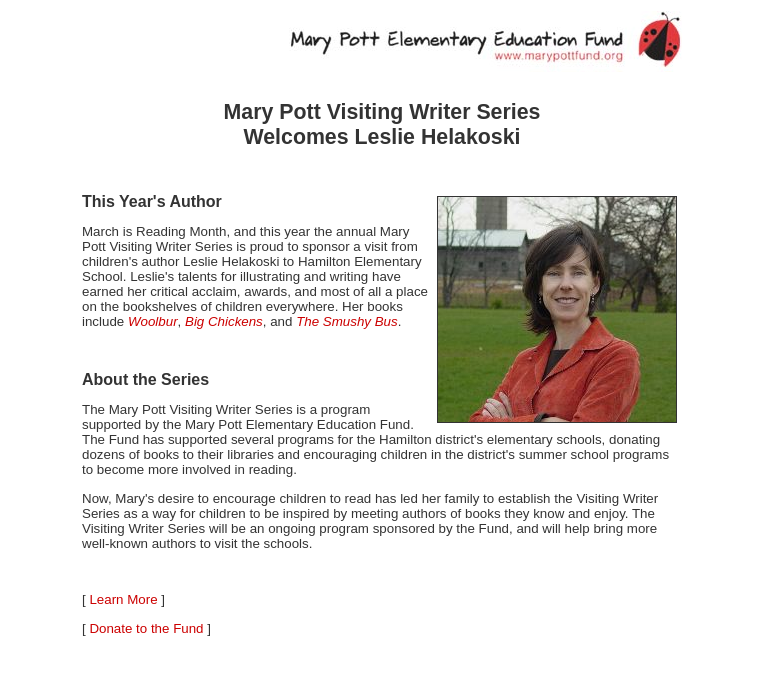
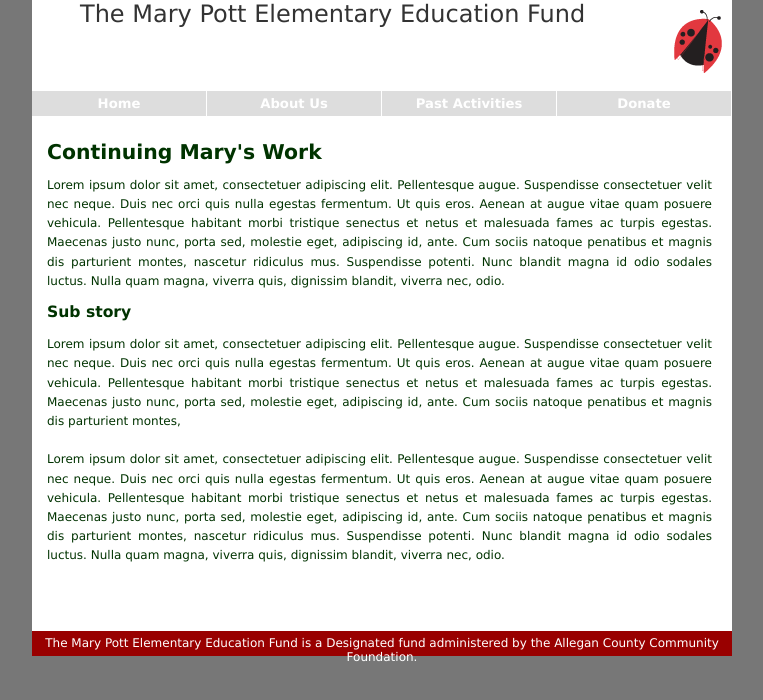
Before and after one commit to jonpott/marypottfund, a plain HTML site: page htdocs/index.html in a window 1280 px wide. Shown: the whole page, without its empty margins (258-1021 px from the left). Drawn offline with Linux system fonts and the light colour scheme.

Commit message:
A good start
More to do, but this may be a decent beginning.

```diff
--- a/htdocs/index.html
+++ b/htdocs/index.html
@@ -1,69 +1,62 @@
-<html>
-
+<!DOCTYPE html PUBLIC "-//W3C//DTD XHTML 1.0 Strict//EN" "http://www.w3.org/TR/xhtml1/DTD/xhtml1-strict.dtd">
+<html xmlns="http://www.w3.org/1999/xhtml">
 <head>
-
-<title>The Mary Pott Elementary Education Fund</title>
-
+<meta http-equiv="Content-Type" content="text/html; charset=iso-8859-1" />
+<title>Mary Pott Elementary Education Fund</title>
+<link rel="stylesheet" href="style.css" type="text/css" />
 </head>
 
 <body>
+<!-- Master Container: Centered and 700px wide -->
+<div id="container">
 
-<link rel="stylesheet" type="text/css" href="main.css">
+    <!-- Site Top Header -->
+    <div id="topheader">
+    <span id="title">The Mary Pott Elementary Education Fund</span>
+    <img class="topheader" src="images/ladybug.png" />
+	</div>
 
-<table width="100%">
-  <tr>
-    <td align="center" valign="top">
+	<!-- Site navigation buttons -->
+	<div id="navcontainer">
+        <div class="navitem"><a href="#">Home</a></div>
+        <div class="navitem"><a href="#">About Us</a></div>
+        <div class="navitem"><a href="#">Past Activities</a></div>
+        <div class="navitem"><a href="#">Donate</a></div>
+<!--        <div class="navitem"><a href="#">Contact Us</a></div>
+ -->    </div>
+    <!-- End of Site Navigation Buttons -->
 
+    <!-- Main content container -->
+    <div id="main">
+        <!-- The sidebar for news etc -->
+<!--       <div id="scrolling">
+            <p class="headertext1">Scrolling News: </p>
+      </div>
+ -->        <!-- End of Sidebar -->
+        <br />
+        <h1>Continuing Mary's Work</h1>
+        <p>Lorem ipsum dolor sit amet, consectetuer adipiscing elit. Pellentesque augue.   Suspendisse consectetuer velit nec neque. Duis nec orci quis nulla egestas   fermentum. Ut quis eros. Aenean at augue vitae quam posuere vehicula.   Pellentesque habitant morbi tristique senectus et netus et malesuada fames ac   turpis egestas. Maecenas justo nunc, porta sed, molestie eget, adipiscing id,   ante. Cum sociis natoque penatibus et magnis dis parturient montes, nascetur   ridiculus mus. Suspendisse potenti. Nunc blandit magna id odio sodales luctus.   Nulla quam magna, viverra quis, dignissim blandit, viverra nec, odio. </p>
+        <p><span class="headertext1">Sub story </span>        </p>
 
-      <table width="600" cellpadding="0" cellspacing="0">
-         <tr>
-	   <td align="right" valign="top">
-	     <a href="index.html"><img src="images/top_banner.jpg" border="0"></a>
-	     <p>&nbsp;</p>
-	   </td>
-	 </tr>
+        <p>Lorem ipsum dolor sit amet, consectetuer adipiscing elit. Pellentesque augue.   Suspendisse consectetuer velit nec neque. Duis nec orci quis nulla egestas   fermentum. Ut quis eros. Aenean at augue vitae quam posuere vehicula.   Pellentesque habitant morbi tristique senectus et netus et malesuada fames ac   turpis egestas. Maecenas justo nunc, porta sed, molestie eget, adipiscing id,   ante. Cum sociis natoque penatibus et magnis dis parturient montes,<br />
+        <br />
+        Lorem ipsum dolor sit amet, consectetuer adipiscing elit. Pellentesque augue.   Suspendisse consectetuer velit nec neque. Duis nec orci quis nulla egestas   fermentum. Ut quis eros. Aenean at augue vitae quam posuere vehicula.   Pellentesque habitant morbi tristique senectus et netus et malesuada fames ac   turpis egestas. Maecenas justo nunc, porta sed, molestie eget, adipiscing id,   ante. Cum sociis natoque penatibus et magnis dis parturient montes, nascetur   ridiculus mus. Suspendisse potenti. Nunc blandit magna id odio sodales luctus.   Nulla quam magna, viverra quis, dignissim blandit, viverra nec, odio. </p>
+      <br />
+<!-- 	      <div id="cert">
+<a href="http://validator.w3.org/check?uri=http://nrain.net/cms/sample/RGB/"><img
+        src="http://www.w3.org/Icons/valid-xhtml10"
+        alt="Valid XHTML 1.0 Strict" height="31" width="88" /></a>      </div>
+ -->
+          <br />
+    </div>
+    <!-- End of main container -->
 
-         <tr>
-           <td align="left" valign="top">
-
-
-             <h1>Mary Pott Visiting Writer Series <br>
-             Welcomes Leslie Helakoski
-	     <p>&nbsp;</p></h1>
-
-             <h2><img src="images/leslie_helakoski.jpg" align="right" vspace="3" hspace="5" width="238" height="225" border="1">This Year's Author</h2>
-	     <p>March is Reading Month, and this year the annual Mary Pott Visiting Writer Series is proud to sponsor a visit from children's author Leslie Helakoski to Hamilton Elementary School.  Leslie's talents for illustrating and writing have earned her critical acclaim, awards, and most of all a place on the bookshelves of children everywhere.  Her books include <a href="http://www.amazon.com/Woolbur-Leslie-Helakoski/dp/0060847263/ref=pd_bbs_sr_1?ie=UTF8&s=books&qid=1238287050&sr=8-1"><span id="booktitle">Woolbur</span></a>, <a href="http://www.amazon.com/Big-Chickens-Leslie-Helakoski/dp/0142410578/ref=sr_1_2?ie=UTF8&s=books&qid=1238287723&sr=1-2"><span id="booktitle">Big Chickens</span></a>, and <a href="http://www.amazon.com/Smushy-Bus-Leslie-Helakoski/dp/0761319174/ref=sr_1_4?ie=UTF8&s=books&qid=1238287723&sr=1-4"><span id="booktitle">The Smushy Bus</span></a>.</p>
-	     <!--<p>Leslie Helakoski will visit Hamilton Elementary School on Wednesday, April 1st, 2009.</p>-->
-	     <p>&nbsp;</p>
-             <h2>About the Series</h2>
-	     <p>The Mary Pott Visiting Writer Series is a program supported by the Mary Pott Elementary Education Fund.  The Fund has supported several programs for the Hamilton district's elementary schools, donating dozens of books to their libraries and encouraging children in the district's summer school programs to become more involved in reading.</p>
-             <p>Now, Mary's desire to encourage children to read has led her family to establish the Visiting Writer Series as a way for children to be inspired by meeting authors of books they know and enjoy.  The Visiting Writer Series will be an ongoing program sponsored by the Fund, and will help bring more well-known authors to visit the schools.</p>
-	     <p>&nbsp;</p>
-
-	     <p>[ <a href="learn.html">Learn More</a> ]</p>
-	     <p>[ <a href="donate.html">Donate to the Fund</a> ]</p>
-
-           </td>
-         </tr>
-       </table>
-     </td>
-   </tr>
- </table>
-
-
-
-<script type="text/javascript">
-var gaJsHost = (("https:" == document.location.protocol) ? "https://ssl." : "http://www.");
-document.write(unescape("%3Cscript src='" + gaJsHost + "google-analytics.com/ga.js' type='text/javascript'%3E%3C/script%3E"));
-</script>
-<script type="text/javascript">
-try {
-var pageTracker = _gat._getTracker("UA-3737853-1");
-pageTracker._trackPageview();
-} catch(err) {}</script>
-
-
+    <!-- Footer -->
+    <div id="footer">
+    The Mary Pott Elementary Education Fund is a Designated fund administered by the Allegan County Community Foundation.
+    </div>
+    <!-- End of footer -->
+</div>
+<!-- End of master container -->
 </body>
-
-
 </html>
--- a/htdocs/main.css
+++ /dev/null
@@ -1,62 +0,0 @@
-
-
-body	{
-		font-family: arial, helvetica, sans-serif;
-		background:  #ffffff;
-		color: #333333;
-}
-
-
-
-
-h1	{	font-size: 16pt;
-		text-align: center;
-		color: #333333;
-}
-
-
-
-
-
-h2	{
-		font-size: 12pt;
-		font-weight: bold;
-		color: #333333;
-}
-
-
-
-h3	{
-		font-size:  10pt;
-		font-weight: bold;
-		color: #333333;
-}
-
-
-
-
-
-p	{
-		font-size: 10pt;
-}
-
-
-
-
-
-a	{
-		color: #cc0000;
-		text-decoration: none;
-}
-
-
-
-
-
-a:hover {	text-decoration:  underline;
-}
-
-
-#booktitle {
-		font-style:italic;
-}
--- /dev/null
+++ b/htdocs/style.css
@@ -0,0 +1,127 @@
+/* CSS Document - Author: nRain Designs */
+
+body
+{
+	font-size: 12px;
+	font-family: Verdana, Arial, SunSans-Regular, Sans-Serif;
+	margin: 0px;
+	padding-left:50%;
+	/*background: url(images/bg.gif) center repeat-y;*/
+	background-color: #777;
+}
+
+a {text-decoration: none; color: #fff;}
+a:hover {text-decoration: underline; color: #fff;}
+
+#container
+{
+	width: 700px;
+	margin-left: -350px;
+	background-color: #fff;
+}
+
+#topheader
+{
+	background-color: #fff;
+	height: 90px;
+    text-align: left;
+}
+
+
+img.topheader
+{	border: none;
+	padding:  10px;
+	float: right;
+}
+
+
+#title
+{
+    font-size: 2.0em;
+    color: #333;
+    font-family: verdana;
+    margin: 2em;
+    vertical-align: middle;
+}
+
+#navcontainer
+{
+	background-color: #ddd;
+}
+
+.navitem
+{
+	background-color: #ddd;
+	padding: 5px;
+	text-decoration:none;
+	font-weight:bold;
+	font-size: 1.1em;
+	text-align:center;
+	color: #fff;
+	width: 164px;
+	margin-top:1px;
+	margin-right:1px;
+	float:left;
+}
+
+.navitem:hover	{
+	background-color: #990000;
+}
+
+#main
+{
+	padding:15px;
+	width: 95%;
+	text-align:justify;
+	color:#003300;
+	line-height: 1.6em;
+}
+
+#scrolling
+{
+	width:680px;
+	border:1px solid #003300;
+	float:right;
+	margin-top:10px;
+	margin-right: 0px;
+	margin-left: 0px;
+	padding: 3px;
+	text-align:left;
+	clear:both;
+	margin-bottom: 10px;
+}
+
+h1
+{
+	font-size:1.7em;
+	font-weight:bold;
+	padding-top: 5px;
+}
+
+.headertext1
+{
+	font-size:1.3em;
+	font-weight:bold;
+}
+
+.headertext2
+{
+	font-size:1em;
+	font-weight:bold;
+}
+
+#footer
+{
+	background-color:#900;
+	color: #fff;
+	text-align:center;
+	vertical-align:middle;
+	height: 20px;
+	padding-top:5px;
+	clear:both;
+}
+
+img
+{
+	border: 1px solid #fff;
+}
```
Also changed, not shown: htdocs/donate.html (deleted, +0 -88 lines), htdocs/index-aylesworth.html (deleted, +0 -66 lines), htdocs/learn.html (deleted, +0 -65 lines), htdocs/aylesworth175.jpg (deleted), htdocs/content.txt (deleted), htdocs/images/bg.gif (added), htdocs/images/ladybug.png (added), htdocs/images/leslie5.bmp (deleted), htdocs/images/leslie_helakoski.jpg (deleted), htdocs/images/menu_spacer.gif (deleted), htdocs/images/title.jpg (added), htdocs/images/top_banner.jpg (deleted), 1 other file.
